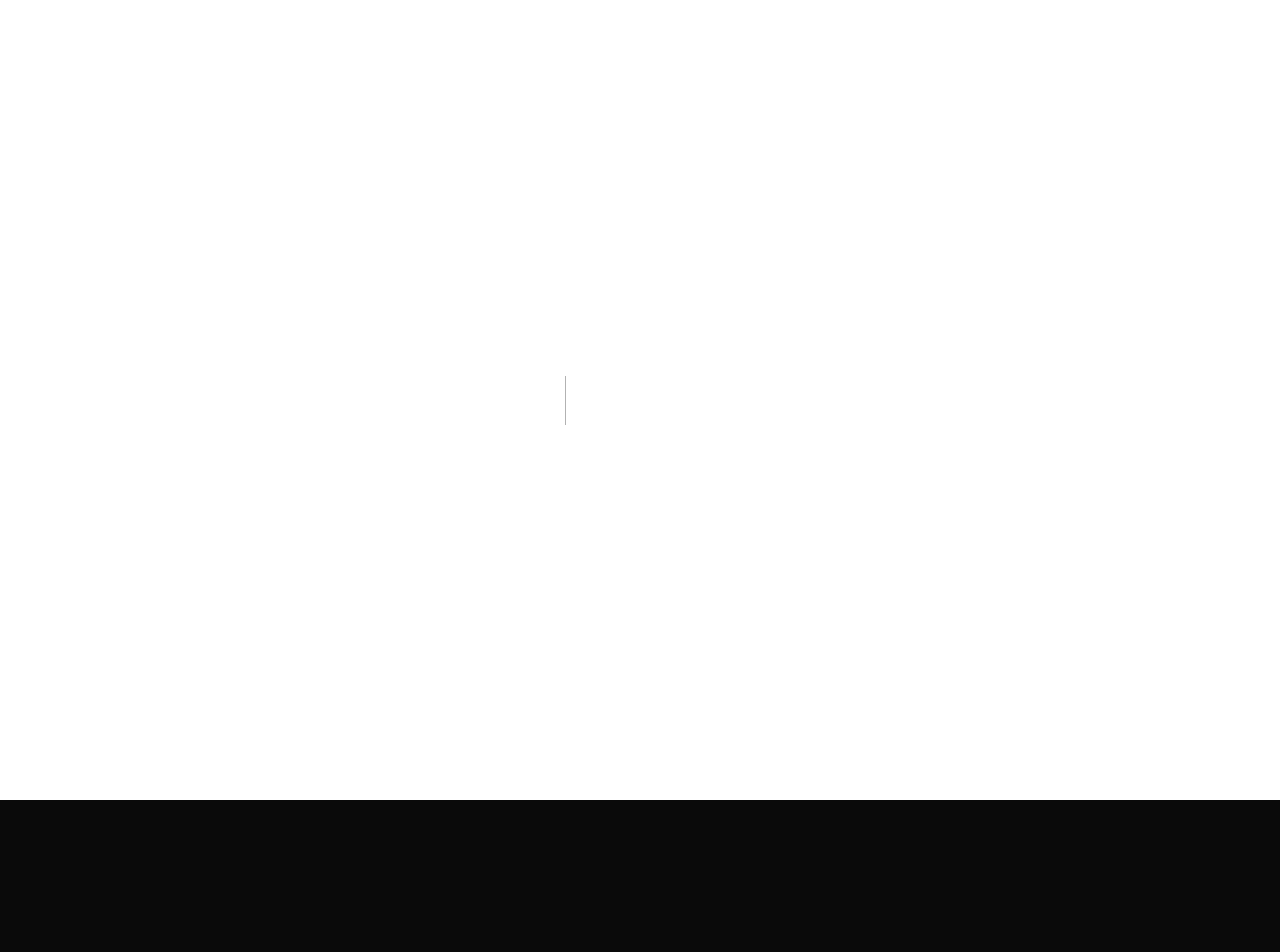
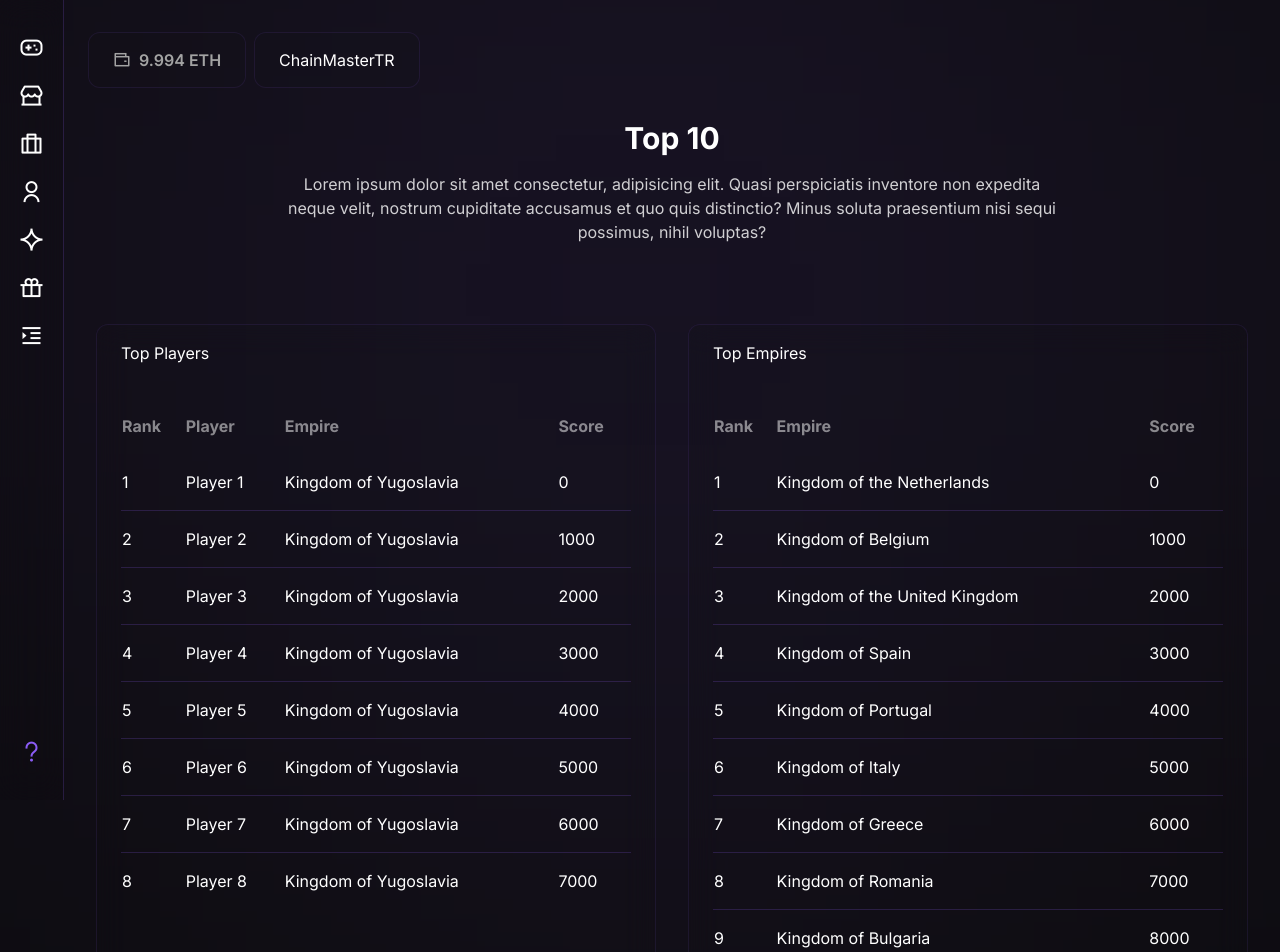
Before and after one commit to musxos/samurai-conquest-client, a Next.js app: page /top in a window 1280 px wide. Before the commit this address had no page. Shown: the top 952 px of the page. Before the commit the page ends 800 px from the top, so only its background shows below. Built offline with nearby package versions, Linux system fonts and the light colour scheme.

Commit message:
feat: top page

```diff
--- /dev/null
+++ b/src/pages/top.tsx
@@ -0,0 +1,108 @@
+import { useLayout } from '@/hooks/useLayout';
+import { DefaultLayout } from '@/layouts/default.layout';
+import { useEffect, useState } from 'react';
+
+export default function Top() {
+  const layout = useLayout();
+
+  useEffect(() => {
+    layout.update({
+      messages: false,
+      notifications: false,
+      profile: true,
+      search: false,
+      wallet: true,
+    });
+  }, []);
+
+  const empires = [
+    'Kingdom of the Netherlands',
+    'Kingdom of Belgium',
+    'Kingdom of the United Kingdom',
+    'Kingdom of Spain',
+    'Kingdom of Portugal',
+    'Kingdom of Italy',
+    'Kingdom of Greece',
+    'Kingdom of Romania',
+    'Kingdom of Bulgaria',
+    'Kingdom of Hungary',
+    'Kingdom of Yugoslavia',
+  ];
+
+  const players = [
+    'Player 1',
+    'Player 2',
+    'Player 3',
+    'Player 4',
+    'Player 5',
+    'Player 6',
+    'Player 7',
+    'Player 8',
+  ];
+
+  return (
+    <div className="mt-24 grid grid-cols-2 gap-8 px-8 py-6">
+      <div className="col-span-2 mb-12">
+        <h1 className="text-center text-3xl font-bold">Top 10</h1>
+        <p className="mx-auto mt-4 max-w-screen-md text-center text-white/80">
+          Lorem ipsum dolor sit amet consectetur, adipisicing elit. Quasi
+          perspiciatis inventore non expedita neque velit, nostrum cupiditate
+          accusamus et quo quis distinctio? Minus soluta praesentium nisi sequi
+          possimus, nihil voluptas?
+        </p>
+      </div>
+      <div className="relative mx-auto flex w-full max-w-screen-md flex-col rounded-xl border border-violet-500/10 bg-neutral-900/10 px-6 py-4 backdrop-blur-lg">
+        <h2 className="font-xl mb-12">Top Players</h2>
+
+        <table className="w-full">
+          <thead>
+            <tr>
+              <th className="pb-4 text-left text-white/50">Rank</th>
+              <th className="pb-4 text-left text-white/50">Player</th>
+              <th className="pb-4 text-left text-white/50">Empire</th>
+              <th className="pb-4 text-left text-white/50">Score</th>
+            </tr>
+          </thead>
+
+          <tbody className="divide-y divide-violet-500/20">
+            {players.map((player, index) => (
+              <tr key={index}>
+                <td className="py-4">{index + 1}</td>
+                <td className="py-4">{player}</td>
+                <td className="py-4">Kingdom of Yugoslavia</td>
+                <td className="py-4">{index * 1000}</td>
+              </tr>
+            ))}
+          </tbody>
+        </table>
+      </div>
+      <div className="relative mx-auto flex w-full max-w-screen-md flex-col rounded-xl border border-violet-500/10 bg-neutral-900/10 px-6 py-4 backdrop-blur-lg">
+        <h2 className="font-xl mb-12">Top Empires</h2>
+
+        <table className="w-full">
+          <thead>
+            <tr>
+              <th className="pb-4 text-left text-white/50">Rank</th>
+              <th className="pb-4 text-left text-white/50">Empire</th>
+              <th className="pb-4 text-left text-white/50">Score</th>
+            </tr>
+          </thead>
+
+          <tbody className="divide-y divide-violet-500/20">
+            {empires.map((empire, index) => (
+              <tr key={index}>
+                <td className="py-4">{index + 1}</td>
+                <td className="py-4">{empire}</td>
+                <td className="py-4">{index * 1000}</td>
+              </tr>
+            ))}
+          </tbody>
+        </table>
+      </div>
+    </div>
+  );
+}
+
+Top.getLayout = function getLayout(page) {
+  return <DefaultLayout>{page}</DefaultLayout>;
+};
```
